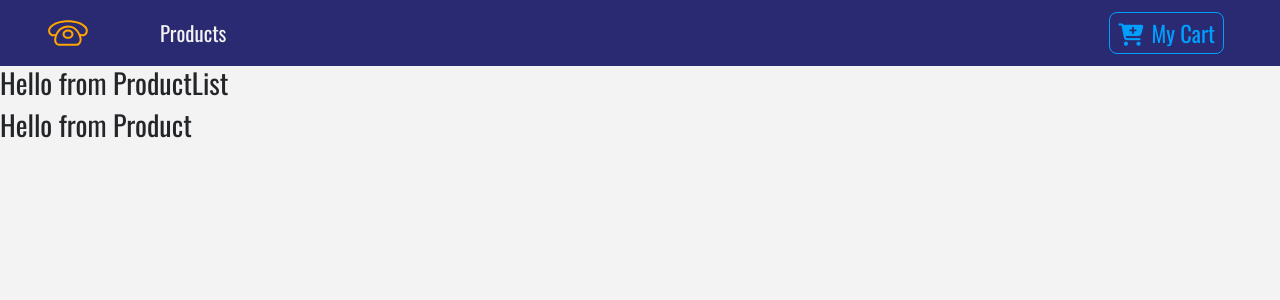
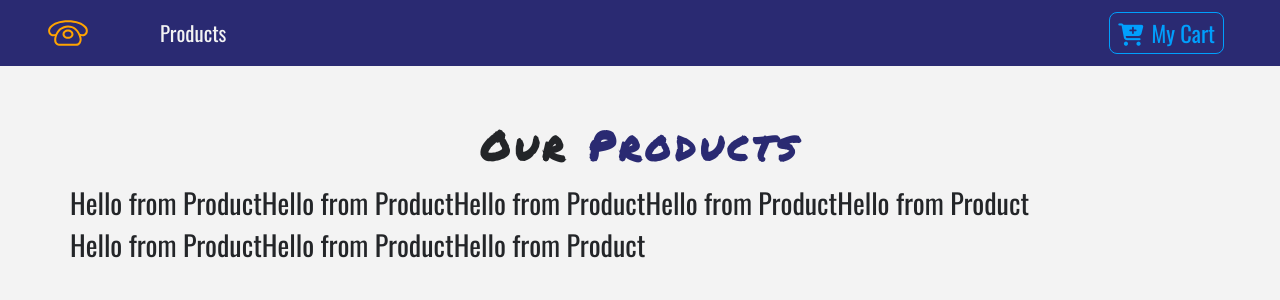
Before and after one commit to elantsev/e-shop, a React (Create React App) app: page / in a window 1280 px wide. Shown: the top 300 px of the page. Built offline with nearby package versions, Linux system fonts and the light colour scheme.

Commit message:
add context

```diff
--- a/src/App.css
+++ b/src/App.css
@@ -10,7 +10,7 @@
   background: var(--mainWhite) !important;
   color: var(--mainDark) !important;
 }
-.text-tytle {
+.text-title {
   font-family: "Permanent Marker", cursive;
   letter-spacing: 0.3rem;
   text-transform: uppercase;
--- a/src/components/ProductList.js
+++ b/src/components/ProductList.js
@@ -1,12 +1,27 @@
 import React from "react";
 import Product from "./Product";
+import Title from "./Title";
+import { storeProducts } from "../data";
+import { ProductConsumer } from "../context";
 
 const ProductList = () => {
   return (
-    <div>
-      <h3>Hello from ProductList</h3>
-      <Product />
-    </div>
+    <>
+      <div className="py-5">
+        <div className="container">
+          <Title name="our" title="products" />
+          <div className="row">
+            <ProductConsumer>
+              {products =>
+                products.map(product => <Product product={product} />)
+              }
+            </ProductConsumer>
+          </div>
+        </div>
+      </div>
+
+      {/*  */}
+    </>
   );
 };
 
--- /dev/null
+++ b/src/components/Title.js
@@ -0,0 +1,15 @@
+import React from "react";
+
+const Title = ({ name, title }) => {
+  return (
+    <div className="row">
+      <div className="col-10 mx-auto my-2 text-center text-title">
+        <h1 className="text-capitalize font-weight-bold">
+          {name} <strong className="text-blue">{title}</strong>
+        </h1>
+      </div>
+    </div>
+  );
+};
+
+export default Title;
--- /dev/null
+++ b/src/context.js
@@ -0,0 +1,16 @@
+import React from "react";
+import { storeProducts } from "./data";
+
+const ProductContext = React.createContext();
+
+const ProductProvider = ({ children }) => {
+  return (
+    <ProductContext.Provider value={storeProducts}>
+      {children}
+    </ProductContext.Provider>
+  );
+};
+
+const ProductConsumer = ProductContext.Consumer;
+
+export { ProductProvider, ProductConsumer };
--- a/src/index.js
+++ b/src/index.js
@@ -4,11 +4,14 @@
 import App from "./App";
 import { BrowserRouter as Router } from "react-router-dom";
 import * as serviceWorker from "./serviceWorker";
+import { ProductProvider } from "./context";
 
 ReactDOM.render(
-  <Router>
-    <App />
-  </Router>,
+  <ProductProvider>
+    <Router>
+      <App />
+    </Router>
+  </ProductProvider>,
   document.getElementById("root")
 );
 
```
